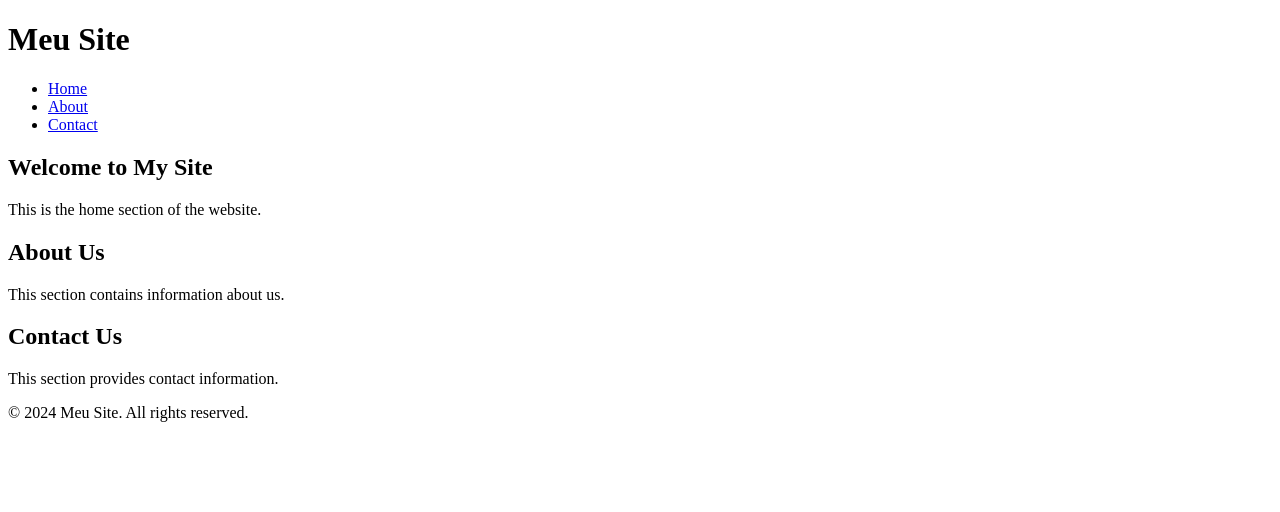
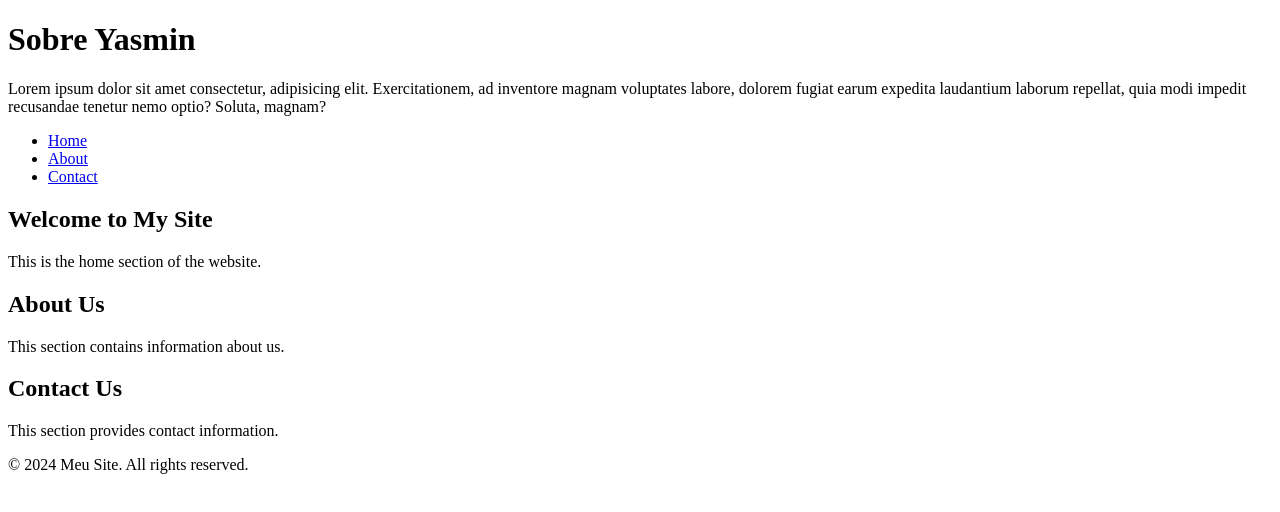
Before and after one commit to Leandrocasp/projeto-site, a plain HTML site: page index.html in a window 1280 px wide. Drawn offline with Linux system fonts and the light colour scheme.

Commit message:
Update index.html

```diff
--- a/index.html
+++ b/index.html
@@ -3,11 +3,12 @@
 <head>
     <meta charset="UTF-8">
     <meta name="viewport" content="width=device-width, initial-scale=1.0">
-    <title>titulo de site</title>
+    <title>Yasmin te amo!</title>
 </head>
 <body>
     <header>
-        <h1>Meu Site</h1>
+        <h1>Sobre Yasmin</h1>
+        <p>Lorem ipsum dolor sit amet consectetur, adipisicing elit. Exercitationem, ad inventore magnam voluptates labore, dolorem fugiat earum expedita laudantium laborum repellat, quia modi impedit recusandae tenetur nemo optio? Soluta, magnam?</p>
         <nav>
             <ul>
                 <li><a href="#home">Home</a></li>
```
